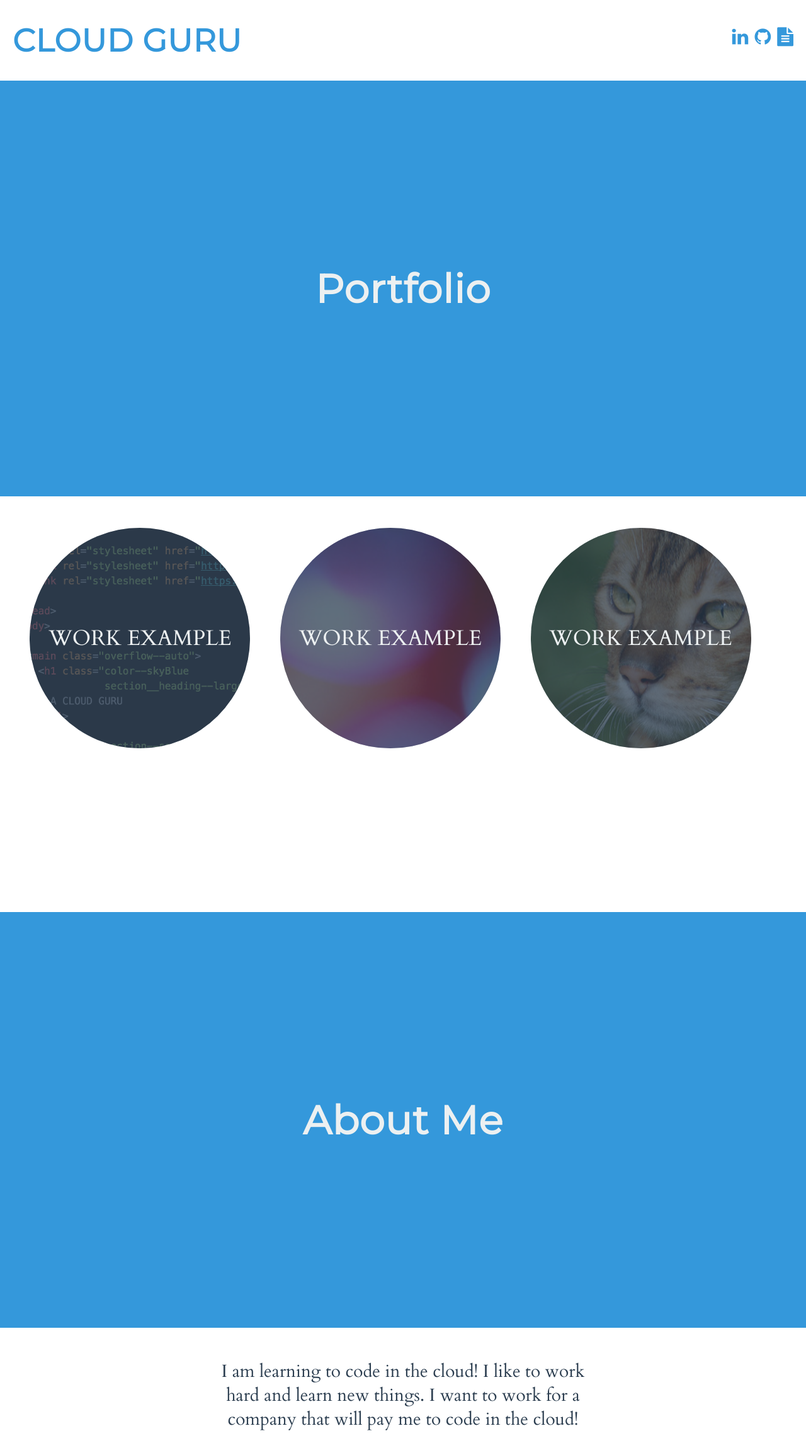
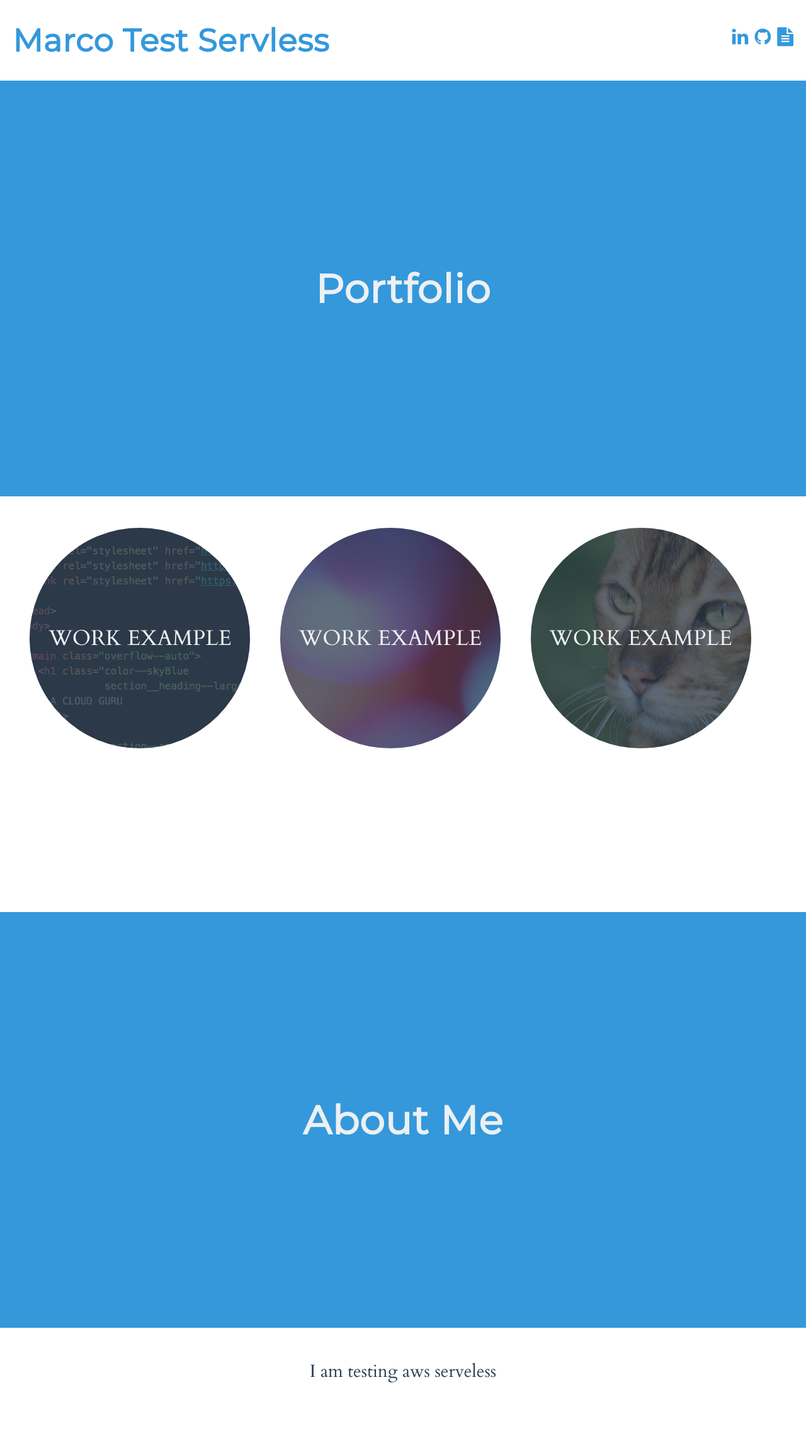
Before and after one commit to marcocristofolini/portfolio, a plain HTML site: page index.html in a window 1280 px wide. Shown: the top 2310 px of the page at 63% size. Drawn offline with Linux system fonts and the light colour scheme.

Commit message:
Update index.html

```diff
--- a/index.html
+++ b/index.html
@@ -2,7 +2,7 @@
 <html>
   <head>
     <meta charset="utf-8">
-    <title>A Portfolio In The Cloud</title>
+    <title>Marco Servless Test</title>
     <link rel="stylesheet" href="styles/main.css"/>
 
     <link rel="stylesheet" href="https://maxcdn.bootstrapcdn.com/font-awesome/4.7.0/css/font-awesome.min.css"/>
@@ -15,7 +15,7 @@
     <main class="overflow--auto">
       <h1 class="color--skyBlue section__heading--largest">
         <!--Your name goes here -->
-        CLOUD GURU
+        Marco Test Servless
       </h1>
 
       <ul class="section--social">
@@ -116,8 +116,7 @@
 
     <section class="section section--alignCentered section--description">
       <p class="color--darkgrey section__description">
-        I am learning to code in the cloud! I like to work hard and learn new things.
-        I want to work for a company that will pay me to code in the cloud!
+        I am testing aws serveless
       </p>
 
     <div class="background--skyBlue modal--closed">
```
